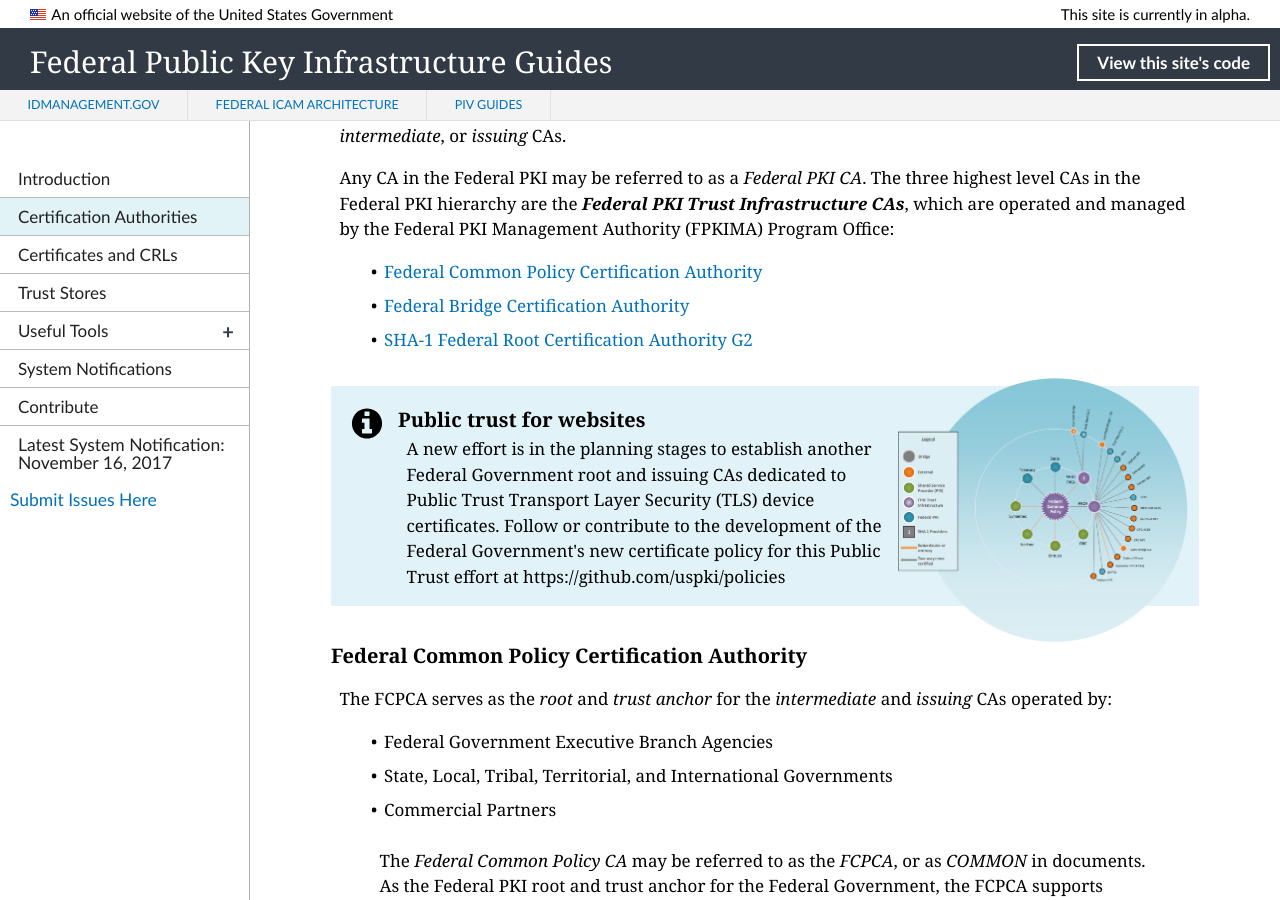
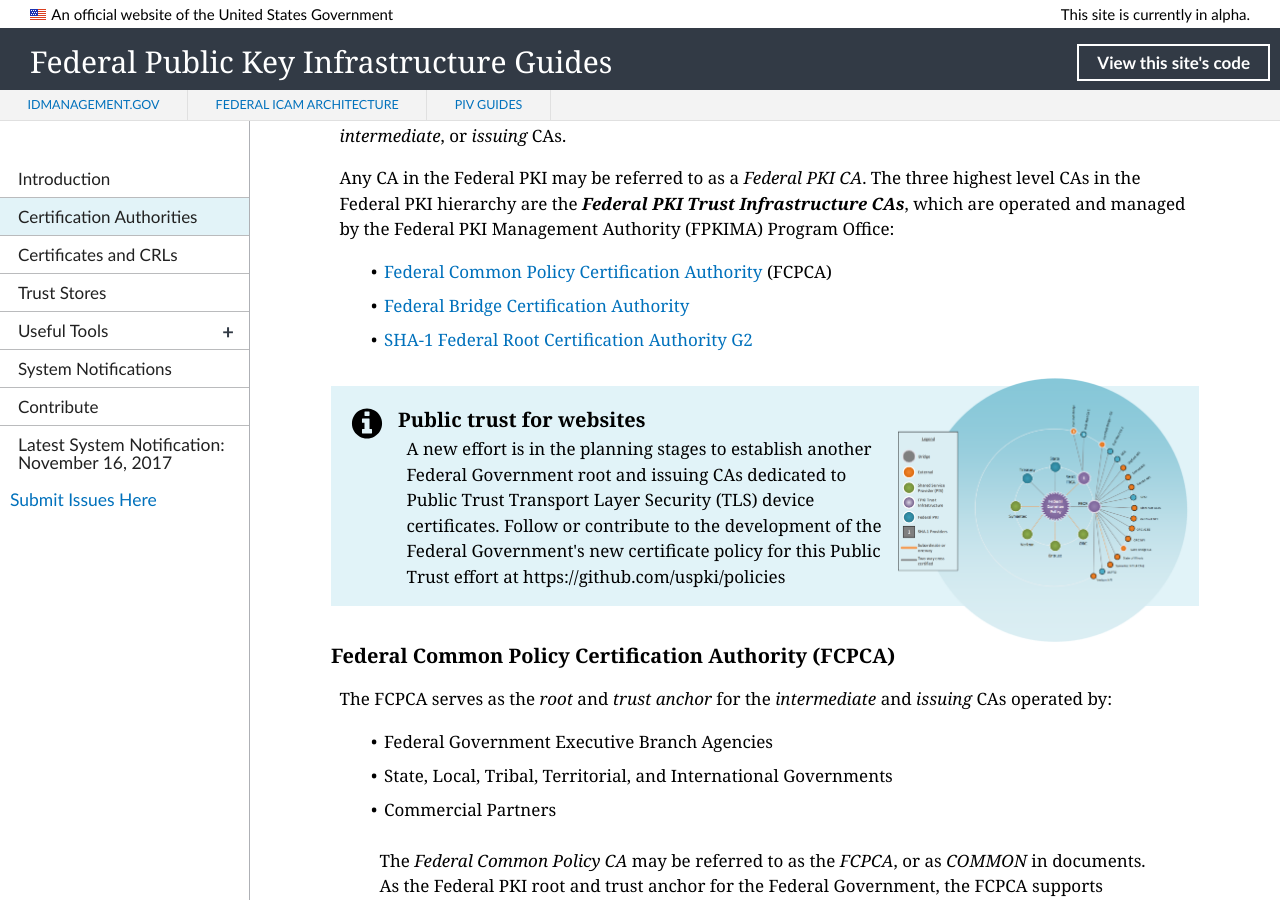
Before and after one commit to GSA/fpki-guides, a Jekyll site: the page built from pages/fpki_cas.md, in a window 1280 px wide and 900 px high, scrolled down 237 px. Built offline with Jekyll 4.4.1, drawn with Linux system fonts in a browser that asks for light colours; nearby versions of some CDN libraries; library files that are not in the unit come from our copies.

Commit message:
Update fpki_cas.md
Format test

```diff
--- a/pages/fpki_cas.md
+++ b/pages/fpki_cas.md
@@ -10,7 +10,7 @@
 
 Any CA in the Federal PKI may be referred to as a _Federal PKI CA_. The three highest level CAs in the Federal PKI hierarchy are the **_Federal PKI Trust Infrastructure CAs_**, which are operated and managed by the Federal PKI Management Authority (FPKIMA) Program Office:
 
-* [Federal Common Policy Certification Authority](#federal-common-policy-certification-authority)
+* [Federal Common Policy Certification Authority](#federal-common-policy-certification-authority) (FCPCA)
 * [Federal Bridge Certification Authority](#federal-bridge-certification-authority)
 * [SHA-1 Federal Root Certification Authority G2](#sha-1-federal-root-certification-authority)
 
@@ -20,7 +20,7 @@
 {% include alert-info.html heading="Public trust for websites" content="A new effort is in the planning stages to establish another Federal Government root and issuing CAs dedicated to Public Trust Transport Layer Security (TLS) device certificates. Follow or contribute to the development of the Federal Government's new certificate policy for this Public Trust effort at https://github.com/uspki/policies" %}
 
 
-### Federal Common Policy Certification Authority
+### Federal Common Policy Certification Authority (FCPCA)
 
 The FCPCA serves as the _root_ and _trust anchor_ for the _intermediate_ and _issuing_ CAs operated by:
 
```
